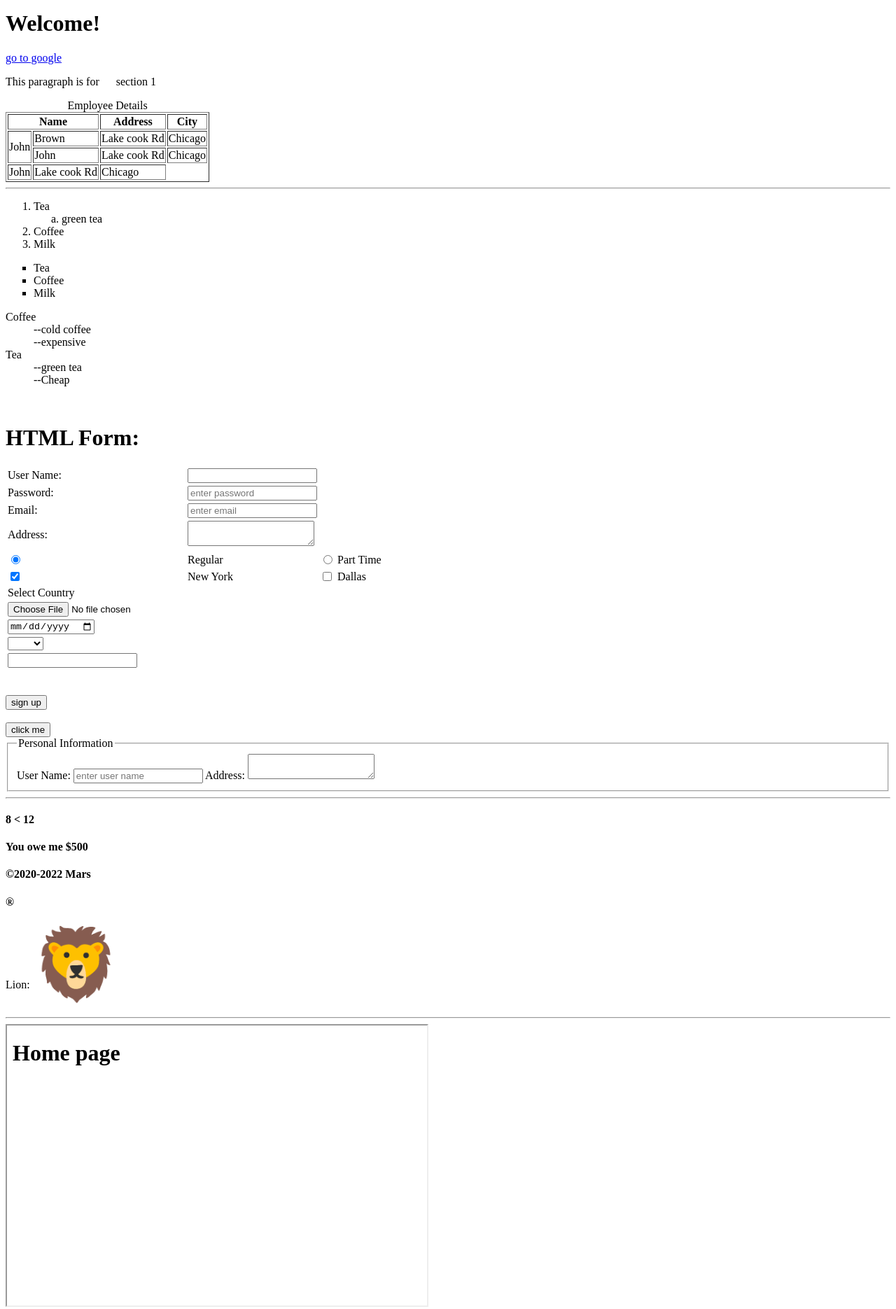
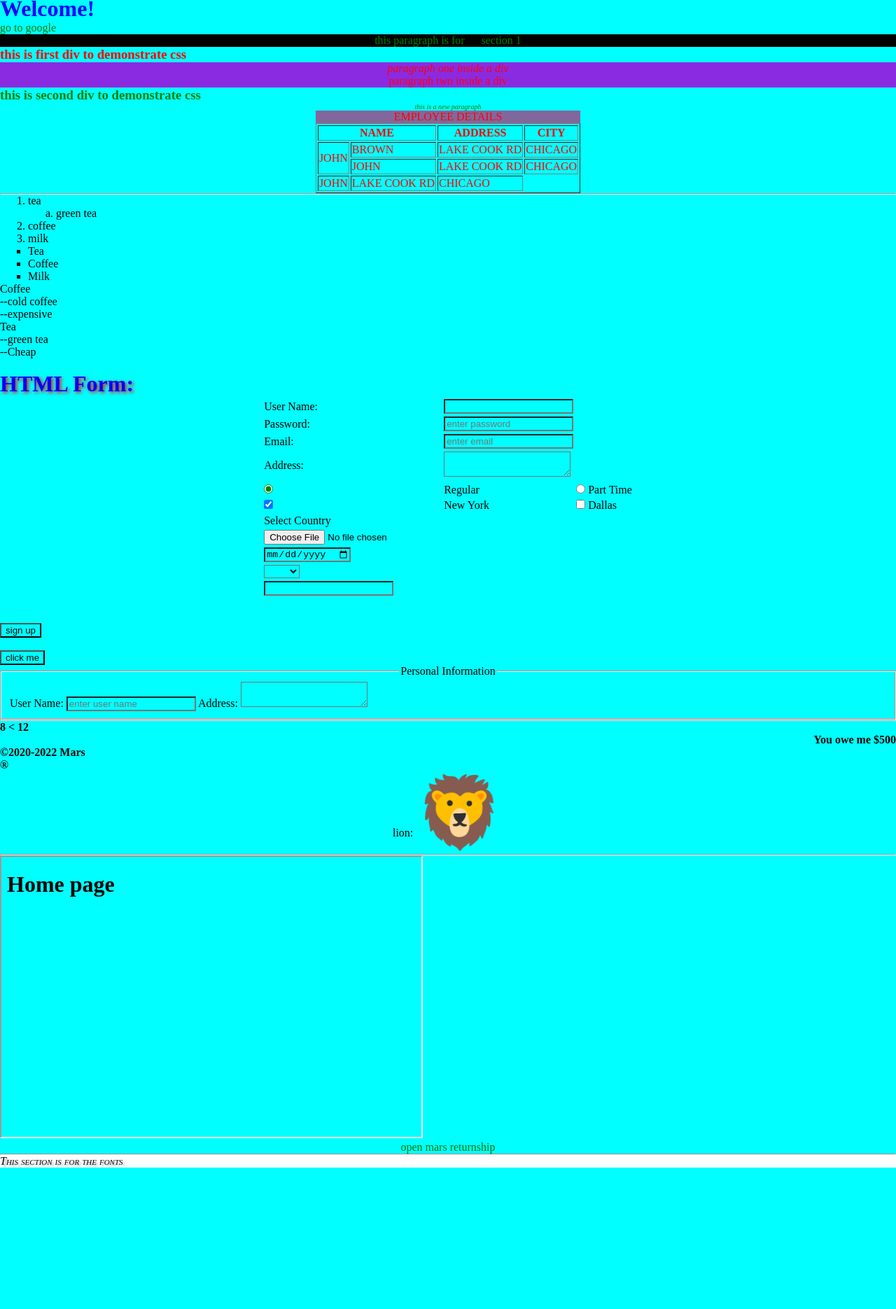
Before and after one commit to mahen035/Mars_Returnship02, a plain HTML site: page index.html in a window 1280 px wide. Shown: the part 6-1876 px from the top of the page at 70% size. After the commit the page ends 1674 px from the top, so only its background shows below. Drawn offline with Linux system fonts and the light colour scheme; a web font is replaced by a local one.

Commit message:
modified

```diff
--- a/index.html
+++ b/index.html
@@ -2,17 +2,36 @@
 <html>
     <head>
         <title>New Page</title>
+
+   <style>
+       h1 {color:blue}
+       #type1 {accent-color:green}
+   </style>
+   <link rel = "stylesheet" href="style.css">
+   <link rel="stylesheet" href="https://fonts.googleapis.com/css?family=Sofia&effect=fire">
 
     </head>
     <body>
         <h1>Welcome!</h1>
         <a href = "#section1" target="_default">go to google</a>
 
-        <p id="section1">
+        <p id="section1" style="color:green;background-color:black">
             This paragraph is for &nbsp;&nbsp;&nbsp;&nbsp; section 1
         </p>
+        <div class="fontred">
 
-        <table border="1">
+            <h3>this is first div to demonstrate css</h3>
+            <span><p>Paragraph one inside a div</p></span>
+            <p>Paragraph two inside a div</p>
+        </div>
+        <div class="fontgreen">
+            <h3>this is second div to demonstrate css</h3>
+        </div>
+        <p class ="fontgreen">
+            this is a new paragraph
+        </p>
+
+        <table border="1" class="fontred fontcaps">
             <caption>Employee Details</caption>
             <tr>
                 <th colspan="2">Name</th>
@@ -64,7 +83,7 @@
             <dd>--Cheap</dd>
         </dl><br>
 
-        <h1>HTML Form:</h1>
+        <h1 id="form1">HTML Form:</h1>
 
         <form action="/home.html" method="post">
 
@@ -136,7 +155,7 @@
         <input type ="submit" name="submit" value ="sign up"> <br><br>
         <input type="button" name="btn1" value ="click me" onclick="alert('Button Clicked')";>
         <fieldset>
-            <legend>Personal Information</legend>
+            <legend>personal information</legend>
             <label for="uname">User Name:</label>
             <input type="text" id="uname" name="uname" placeholder="enter user name" />
             <label for="add">Address:</label>
@@ -146,7 +165,7 @@
         </form>
         <hr>
         <h4>8  &lt; 12</h4>
-        <h4>You owe me &dollar;500 </h4>
+        <h4 id="amt">You owe me &dollar;500 </h4>
         <h4>&copy;2020-2022 Mars </h4>
         <h4>&reg;</h4>
         <p>
@@ -158,6 +177,10 @@
         <p>
             <a href="https://getreturnship.com/" target="myFrame">Open Mars Returnship</a>
         </p>
+        <hr>
+        <div class="fontstyle">
+            This section is for the fonts
+        </div>
 
     </body>
 </html>
--- /dev/null
+++ b/style.css
@@ -0,0 +1,77 @@
+a {
+   text-decoration: none;
+   color:#007700;
+}
+
+caption {
+    background-color: rgb(130, 103, 156);
+}
+
+p {
+    text-align: center;
+}
+
+#amt{
+    direction: rtl;
+}
+
+legend{
+    text-transform: capitalize !important;
+}
+
+#form1{
+    text-shadow: 2px 2px 5px red;
+}
+
+*{
+    background-color: aqua;
+    margin: auto;
+}
+
+.fontred{
+    color:red;
+}
+
+.fontcaps{
+    text-transform: uppercase;
+}
+
+div.fontgreen{
+    color:green
+}
+
+ ol, p{
+    text-transform: lowercase;
+}
+p.fontgreen{
+    color:green;
+    font-style: italic;
+}
+
+div p{
+    background-color: blueviolet;
+    font-style: normal;
+}
+
+span > p{
+    font-style: italic;
+}
+
+div+p{
+    font-size: x-small;
+}
+
+p ~ div{
+    background-color: yellowgreen;
+}
+
+/* this is for table tag */
+table{
+    margin:auto;
+}
+
+div.fontstyle{
+    background-color: white;
+    font: oblique small-caps 1em Sofia;
+    text-shadow: 3px 3px 3px #ababab;
+}
```
Also changed, not shown: about.html (+97 -1 lines).
